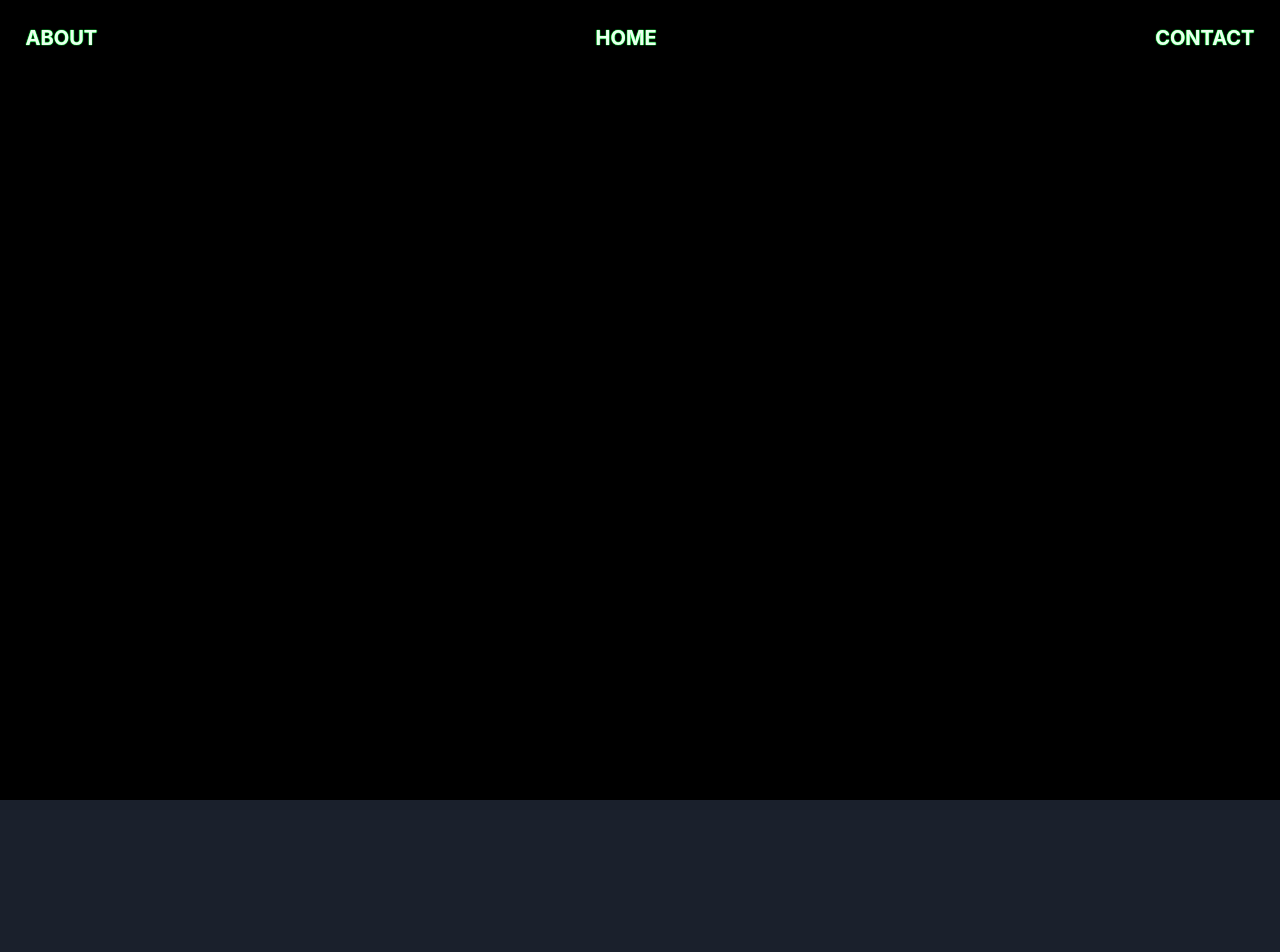
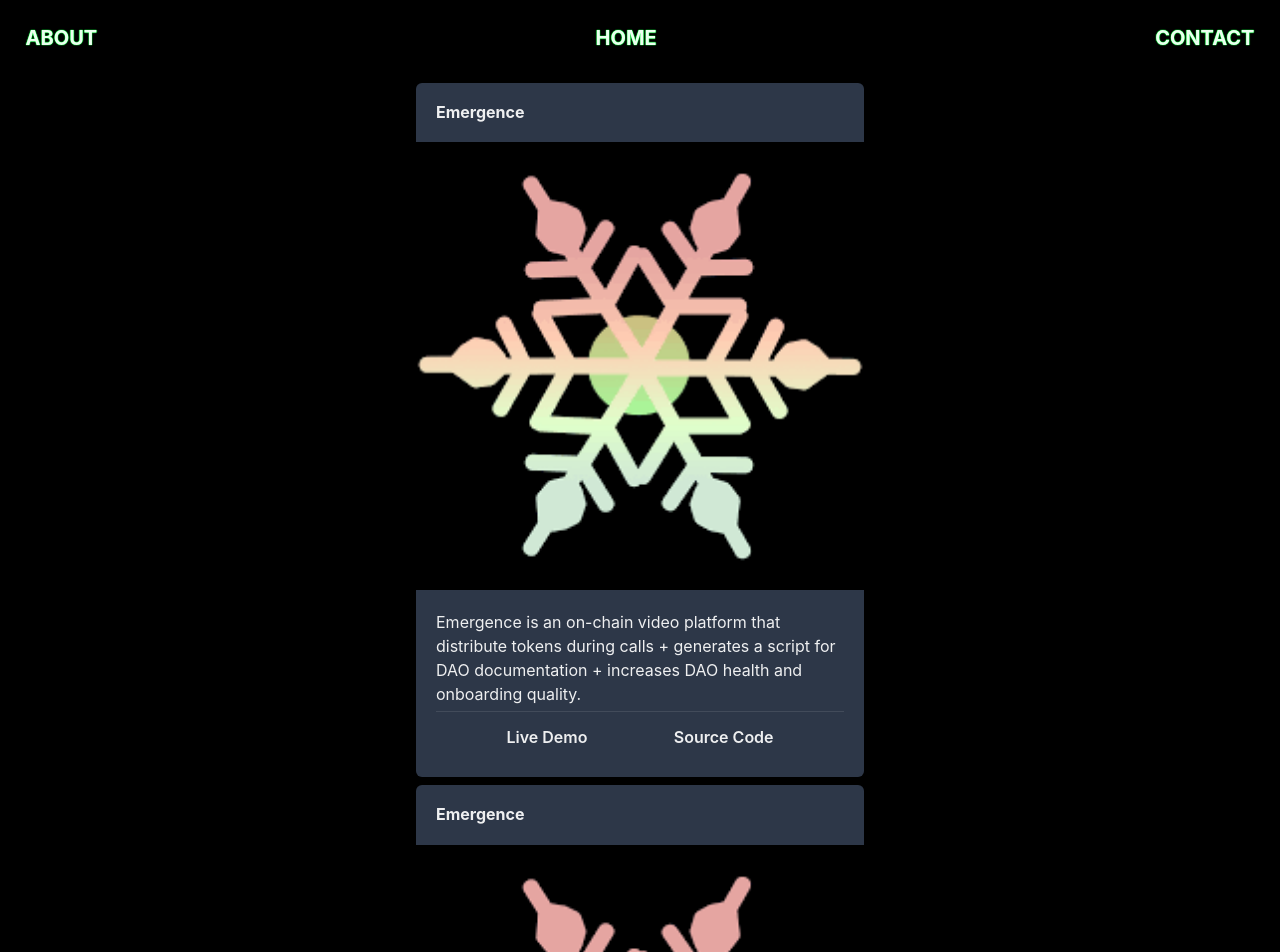
Before and after one commit to daopunk/portfolio, a Next.js app: page /work in a window 1280 px wide. Shown: the top 952 px of the page. Before the commit the page ends 800 px from the top, so only its background shows below. Built offline with nearby package versions, Linux system fonts and the light colour scheme.

Commit message:
add project card

```diff
--- a/pages/components/Animation.tsx
+++ b/pages/components/Animation.tsx
@@ -1,5 +1,4 @@
-import Link from 'next/link';
-import { HStack, VStack, Flex, Spacer, Text } from '@chakra-ui/layout';
+import { Flex, Text } from '@chakra-ui/layout';
 
 const Animation = () => {
   return (
--- a/pages/components/Footer.tsx
+++ b/pages/components/Footer.tsx
@@ -1,6 +1,5 @@
 import Link from 'next/link';
-import { HStack, VStack, Flex, Spacer, Text } from '@chakra-ui/layout';
-import { IconButton, Icon } from '@chakra-ui/react';
+import { Flex, Spacer, Icon } from '@chakra-ui/react';
 import { FaLinkedin, FaGithubSquare, FaMedium } from 'react-icons/fa';
 
 const Footer = () => {
--- /dev/null
+++ b/pages/components/ProjectCard.tsx
@@ -0,0 +1,47 @@
+import Link from 'next/link';
+// import Image from 'next/image';
+import {
+  Flex,
+  Box,
+  Card,
+  CardBody,
+  CardHeader,
+  Text,
+  Heading,
+  Divider,
+  Button,
+  Image,
+} from '@chakra-ui/react';
+
+const ProjectCard = (props: any) => {
+  const { name, desc, live, github, image } = props;
+
+  return (
+    <Card maxW="md">
+      <CardHeader>
+        <Flex flex="1" gap="4" alignItems="center" flexWrap="wrap">
+          <Box>
+            <Heading size="sm">{name}</Heading>
+          </Box>
+        </Flex>
+      </CardHeader>
+
+      <Image objectFit="cover" src={image} alt="project cover image" />
+
+      <CardBody>
+        <Text>{desc}</Text>
+        <Divider my="5px" />
+        <Flex justify="space-evenly">
+          <Link href={live} target="_blank">
+            <Button variant="ghost">Live Demo</Button>
+          </Link>
+          <Link href={github} target="_blank">
+            <Button variant="ghost">Source Code</Button>
+          </Link>
+        </Flex>
+      </CardBody>
+    </Card>
+  );
+};
+
+export default ProjectCard;
--- a/pages/contact.tsx
+++ b/pages/contact.tsx
@@ -61,7 +61,7 @@ export default function Contact() {
   };
 
   return (
-    <VStack h="125vh" position="relative" backgroundColor="black">
+    <VStack h="125vh" backgroundColor="black">
       <Homebar right="ABOUT" />
       <VStack py="50px">
         <Text fontWeight="medium" className="neonText" py="15px" fontSize="20">
--- a/pages/work.tsx
+++ b/pages/work.tsx
@@ -1,10 +1,35 @@
-import { VStack, Text, Flex, HStack } from '@chakra-ui/react';
+import { VStack, Text, Flex } from '@chakra-ui/react';
 import Homebar from './components/Homebar';
+import ProjectCard from './components/ProjectCard';
+import emergenceLogo from '../public/emergenceLogo.png';
 
 export default function Work() {
   return (
-    <VStack h="100vh" position="relative" backgroundColor="black">
+    <VStack h="300vh" backgroundColor="black">
       <Homebar left="ABOUT" />
+      <VStack>
+        <ProjectCard
+          name="Emergence"
+          desc="Emergence is an on-chain video platform that distribute tokens during calls + generates a script for DAO documentation + increases DAO health and onboarding quality."
+          live="https://ethglobal.com/showcase/emergence-o3tns"
+          github="https://github.com/Emergence-Dapp/emergence"
+          image="/emergenceLogo.png"
+        />
+        <ProjectCard
+          name="Emergence"
+          desc="Emergence is an on-chain video platform that distribute tokens during calls + generates a script for DAO documentation + increases DAO health and onboarding quality."
+          live="https://ethglobal.com/showcase/emergence-o3tns"
+          github="https://github.com/Emergence-Dapp/emergence"
+          image="/emergenceLogo.png"
+        />
+        <ProjectCard
+          name="Emergence"
+          desc="Emergence is an on-chain video platform that distribute tokens during calls + generates a script for DAO documentation + increases DAO health and onboarding quality."
+          live="https://ethglobal.com/showcase/emergence-o3tns"
+          github="https://github.com/Emergence-Dapp/emergence"
+          image="/emergenceLogo.png"
+        />
+      </VStack>
     </VStack>
   );
 }
```
Also changed, not shown: public/emergenceLogo.png (added).
